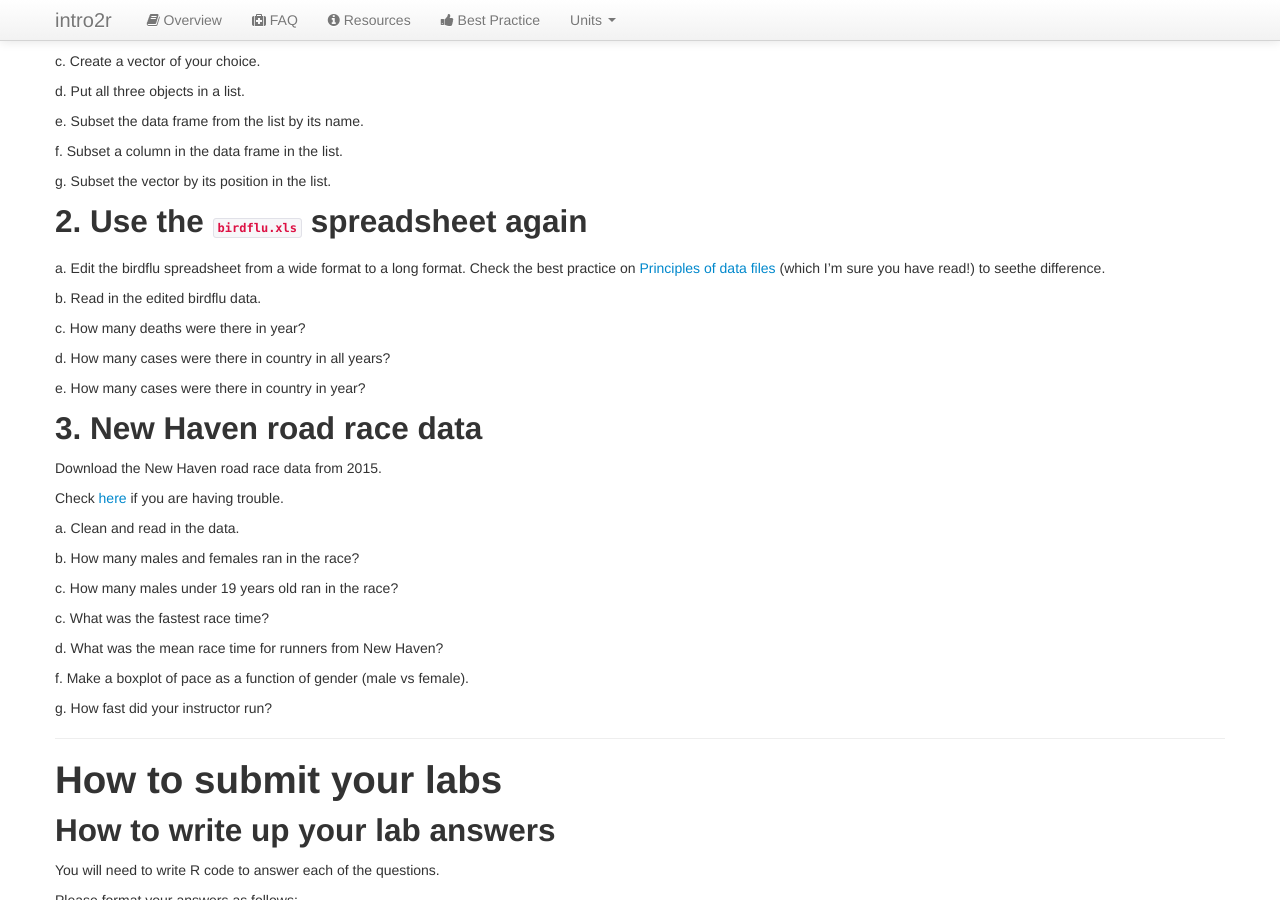
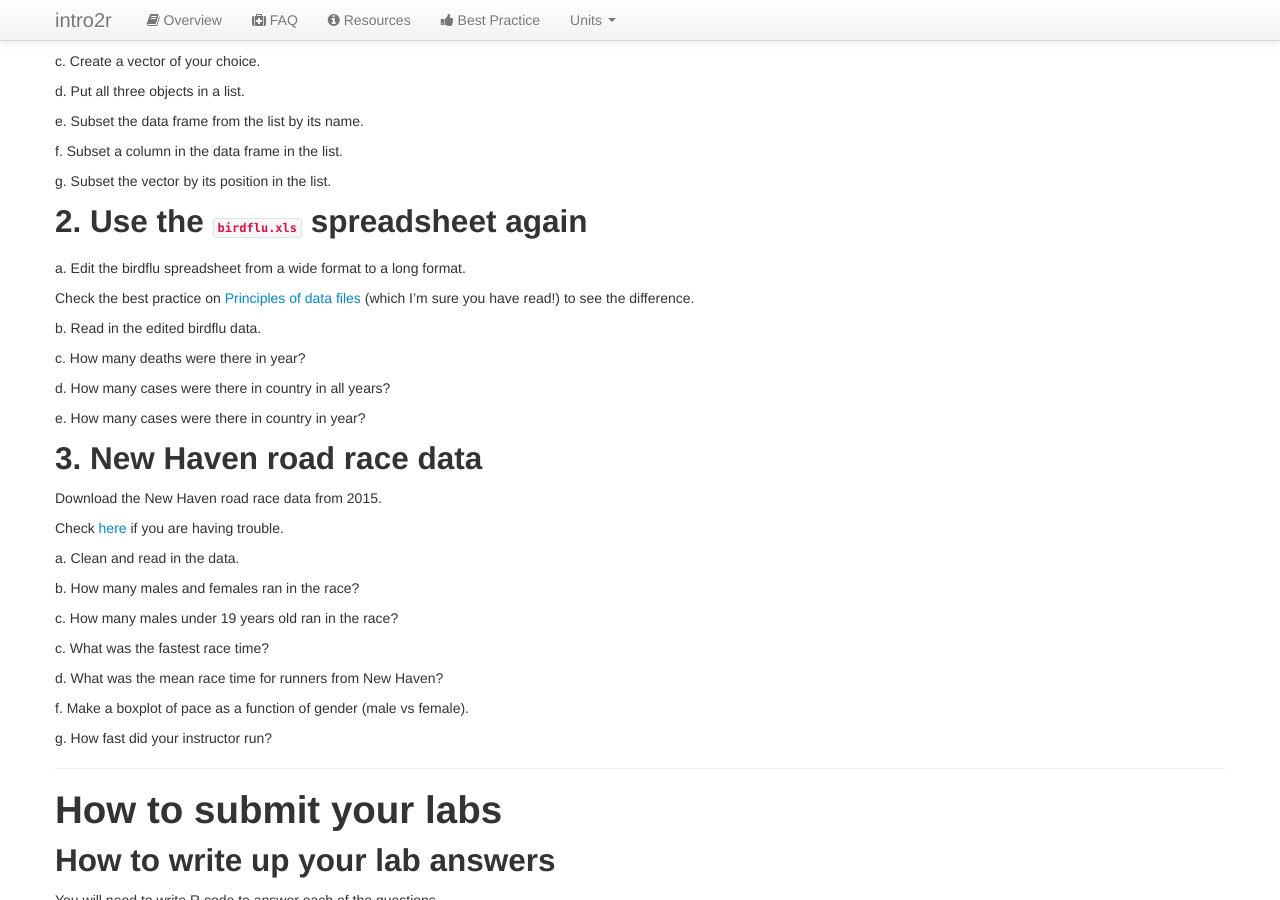
Before and after one commit to intro2r/intro2r, a Jekyll site: the page built from unit2/labs.md, in a window 1280 px wide and 900 px high, scrolled down 4877 px. Built offline with Jekyll 4.4.1, drawn with Linux system fonts in a browser that asks for light colours.

Commit message:
Update labs.md

```diff
--- a/unit2/labs.md
+++ b/unit2/labs.md
@@ -275,7 +275,9 @@ Please upload any cleaned datafiles with your R code to Canvas.
 
 ## 2. Use the `birdflu.xls` spreadsheet again
 
- a. Edit the birdflu spreadsheet from a wide format to a long format. Check the best practice on [Principles of data files](http://www.intro2r.info/best/managing-data-files.pdf) (which I'm sure you have read!) to seethe difference.
+ a. Edit the birdflu spreadsheet from a wide format to a long format.
+
+ Check the best practice on [Principles of data files](http://www.intro2r.info/best/managing-data-files.pdf) (which I'm sure you have read!) to see the difference.
 
  b. Read in the edited birdflu data.
 
```
